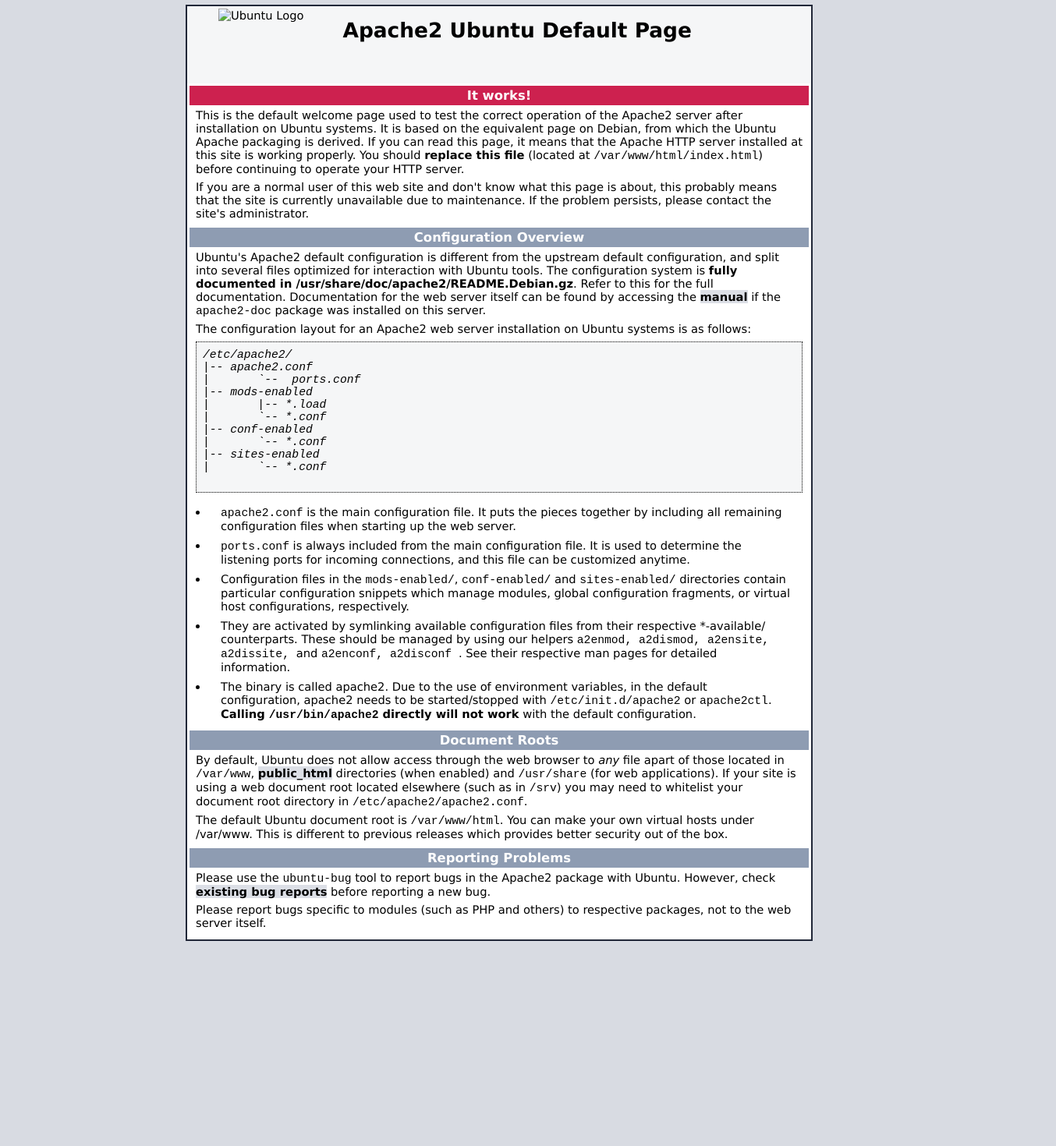
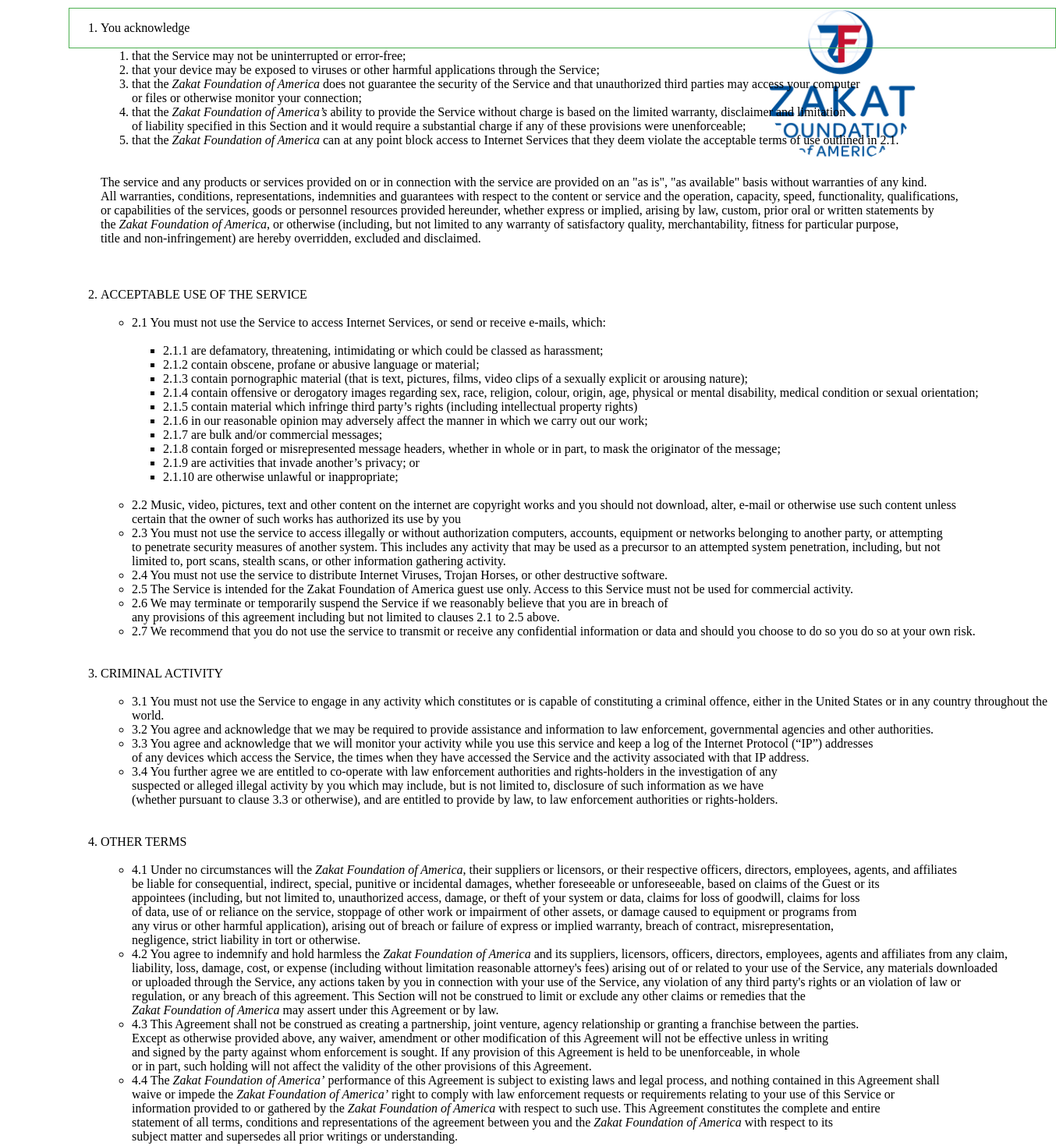
Before and after one commit to ZFA22/ZFA1, a plain HTML site: page index.html in a window 1280 px wide. Shown: the top 1470 px of the page at 78% size, 1354 px wide, since content can reach past the window. Before the commit the page ends 1216 px from the top, so only its background shows below. Drawn offline with Linux system fonts and the light colour scheme.

Commit message:
adding all

```diff
--- a/index.html
+++ b/index.html
@@ -1,374 +1,100 @@
+<!DOCTYPE html>
+<html lang="en">
 
-<!DOCTYPE html PUBLIC "-//W3C//DTD XHTML 1.0 Transitional//EN" "http://www.w3.org/TR/xhtml1/DTD/xhtml1-transitional.dtd">
-<html xmlns="http://www.w3.org/1999/xhtml">
-  <!--
-    Modified from the Debian original for Ubuntu
-    Last updated: 2016-11-16
-    See: https://launchpad.net/bugs/1288690
-  -->
-  <head>
-    <meta http-equiv="Content-Type" content="text/html; charset=UTF-8" />
-    <title>Apache2 Ubuntu Default Page: It works</title>
-    <style type="text/css" media="screen">
-  * {
-    margin: 0px 0px 0px 0px;
-    padding: 0px 0px 0px 0px;
-  }
-
-  body, html {
-    padding: 3px 3px 3px 3px;
-
-    background-color: #D8DBE2;
-
-    font-family: Verdana, sans-serif;
-    font-size: 11pt;
-    text-align: center;
-  }
-
-  div.main_page {
-    position: relative;
-    display: table;
-
-    width: 800px;
-
-    margin-bottom: 3px;
-    margin-left: auto;
-    margin-right: auto;
-    padding: 0px 0px 0px 0px;
-
-    border-width: 2px;
-    border-color: #212738;
-    border-style: solid;
-
-    background-color: #FFFFFF;
-
-    text-align: center;
-  }
-
-  div.page_header {
-    height: 99px;
-    width: 100%;
-
-    background-color: #F5F6F7;
-  }
-
-  div.page_header span {
-    margin: 15px 0px 0px 50px;
-
-    font-size: 180%;
-    font-weight: bold;
-  }
-
-  div.page_header img {
-    margin: 3px 0px 0px 40px;
-
-    border: 0px 0px 0px;
-  }
-
-  div.table_of_contents {
-    clear: left;
-
-    min-width: 200px;
-
-    margin: 3px 3px 3px 3px;
-
-    background-color: #FFFFFF;
-
-    text-align: left;
-  }
-
-  div.table_of_contents_item {
-    clear: left;
-
-    width: 100%;
-
-    margin: 4px 0px 0px 0px;
-
-    background-color: #FFFFFF;
-
-    color: #000000;
-    text-align: left;
-  }
-
-  div.table_of_contents_item a {
-    margin: 6px 0px 0px 6px;
-  }
-
-  div.content_section {
-    margin: 3px 3px 3px 3px;
-
-    background-color: #FFFFFF;
-
-    text-align: left;
-  }
-
-  div.content_section_text {
-    padding: 4px 8px 4px 8px;
-
-    color: #000000;
-    font-size: 100%;
-  }
-
-  div.content_section_text pre {
-    margin: 8px 0px 8px 0px;
-    padding: 8px 8px 8px 8px;
-
-    border-width: 1px;
-    border-style: dotted;
-    border-color: #000000;
-
-    background-color: #F5F6F7;
-
-    font-style: italic;
-  }
-
-  div.content_section_text p {
-    margin-bottom: 6px;
-  }
-
-  div.content_section_text ul, div.content_section_text li {
-    padding: 4px 8px 4px 16px;
-  }
-
-  div.section_header {
-    padding: 3px 6px 3px 6px;
-
-    background-color: #8E9CB2;
-
-    color: #FFFFFF;
-    font-weight: bold;
-    font-size: 112%;
-    text-align: center;
-  }
-
-  div.section_header_red {
-    background-color: #CD214F;
-  }
-
-  div.section_header_grey {
-    background-color: #9F9386;
-  }
-
-  .floating_element {
-    position: relative;
-    float: left;
-  }
-
-  div.table_of_contents_item a,
-  div.content_section_text a {
-    text-decoration: none;
-    font-weight: bold;
-  }
-
-  div.table_of_contents_item a:link,
-  div.table_of_contents_item a:visited,
-  div.table_of_contents_item a:active {
-    color: #000000;
-  }
-
-  div.table_of_contents_item a:hover {
-    background-color: #000000;
-
-    color: #FFFFFF;
-  }
-
-  div.content_section_text a:link,
-  div.content_section_text a:visited,
-   div.content_section_text a:active {
-    background-color: #DCDFE6;
-
-    color: #000000;
-  }
-
-  div.content_section_text a:hover {
-    background-color: #000000;
-
-    color: #DCDFE6;
-  }
-
-  div.validator {
-  }
-    </style>
-  </head>
-  <body>
-    <div class="main_page">
-      <div class="page_header floating_element">
-        <img src="/icons/ubuntu-logo.png" alt="Ubuntu Logo" class="floating_element"/>
-        <span class="floating_element">
-          Apache2 Ubuntu Default Page
-        </span>
-      </div>
-<!--      <div class="table_of_contents floating_element">
-        <div class="section_header section_header_grey">
-          TABLE OF CONTENTS
-        </div>
-        <div class="table_of_contents_item floating_element">
-          <a href="#about">About</a>
-        </div>
-        <div class="table_of_contents_item floating_element">
-          <a href="#changes">Changes</a>
-        </div>
-        <div class="table_of_contents_item floating_element">
-          <a href="#scope">Scope</a>
-        </div>
-        <div class="table_of_contents_item floating_element">
-          <a href="#files">Config files</a>
-        </div>
-      </div>
--->
-      <div class="content_section floating_element">
+    <head>
+        <title>Policy</title>
+        <link rel="stylesheet" type="text/css" href="style.css">
+    </head>
 
 
-        <div class="section_header section_header_red">
-          <div id="about"></div>
-          It works!
-        </div>
-        <div class="content_section_text">
-          <p>
-                This is the default welcome page used to test the correct
-                operation of the Apache2 server after installation on Ubuntu systems.
-                It is based on the equivalent page on Debian, from which the Ubuntu Apache
-                packaging is derived.
-                If you can read this page, it means that the Apache HTTP server installed at
-                this site is working properly. You should <b>replace this file</b> (located at
-                <tt>/var/www/html/index.html</tt>) before continuing to operate your HTTP server.
-          </p>
-
-
-          <p>
-                If you are a normal user of this web site and don't know what this page is
-                about, this probably means that the site is currently unavailable due to
-                maintenance.
-                If the problem persists, please contact the site's administrator.
-          </p>
-
-        </div>
-        <div class="section_header">
-          <div id="changes"></div>
-                Configuration Overview
-        </div>
-        <div class="content_section_text">
-          <p>
-                Ubuntu's Apache2 default configuration is different from the
-                upstream default configuration, and split into several files optimized for
-                interaction with Ubuntu tools. The configuration system is
-                <b>fully documented in
-                /usr/share/doc/apache2/README.Debian.gz</b>. Refer to this for the full
-                documentation. Documentation for the web server itself can be
-                found by accessing the <a href="/manual">manual</a> if the <tt>apache2-doc</tt>
-                package was installed on this server.
-
-          </p>
-          <p>
-                The configuration layout for an Apache2 web server installation on Ubuntu systems is as follows:
-          </p>
-          <pre>
-/etc/apache2/
-|-- apache2.conf
-|       `--  ports.conf
-|-- mods-enabled
-|       |-- *.load
-|       `-- *.conf
-|-- conf-enabled
-|       `-- *.conf
-|-- sites-enabled
-|       `-- *.conf
-          </pre>
-          <ul>
-                        <li>
-                           <tt>apache2.conf</tt> is the main configuration
-                           file. It puts the pieces together by including all remaining configuration
-                           files when starting up the web server.
-                        </li>
-
-                        <li>
-                           <tt>ports.conf</tt> is always included from the
-                           main configuration file. It is used to determine the listening ports for
-                           incoming connections, and this file can be customized anytime.
-                        </li>
-
-                        <li>
-                           Configuration files in the <tt>mods-enabled/</tt>,
-                           <tt>conf-enabled/</tt> and <tt>sites-enabled/</tt> directories contain
-                           particular configuration snippets which manage modules, global configuration
-                           fragments, or virtual host configurations, respectively.
-                        </li>
-
-                        <li>
-                           They are activated by symlinking available
-                           configuration files from their respective
-                           *-available/ counterparts. These should be managed
-                           by using our helpers
-                           <tt>
-                                a2enmod,
-                                a2dismod,
-                           </tt>
-                           <tt>
-                                a2ensite,
-                                a2dissite,
-                            </tt>
-                                and
-                           <tt>
-                                a2enconf,
-                                a2disconf
-                           </tt>. See their respective man pages for detailed information.
-                        </li>
-
-                        <li>
-                           The binary is called apache2. Due to the use of
-                           environment variables, in the default configuration, apache2 needs to be
-                           started/stopped with <tt>/etc/init.d/apache2</tt> or <tt>apache2ctl</tt>.
-                           <b>Calling <tt>/usr/bin/apache2</tt> directly will not work</b> with the
-                           default configuration.
-                        </li>
-          </ul>
-        </div>
-
-        <div class="section_header">
-            <div id="docroot"></div>
-                Document Roots
-        </div>
-
-        <div class="content_section_text">
-            <p>
-                By default, Ubuntu does not allow access through the web browser to
-                <em>any</em> file apart of those located in <tt>/var/www</tt>,
-                <a href="http://httpd.apache.org/docs/2.4/mod/mod_userdir.html" rel="nofollow">public_html</a>
-                directories (when enabled) and <tt>/usr/share</tt> (for web
-                applications). If your site is using a web document root
-                located elsewhere (such as in <tt>/srv</tt>) you may need to whitelist your
-                document root directory in <tt>/etc/apache2/apache2.conf</tt>.
-            </p>
-            <p>
-                The default Ubuntu document root is <tt>/var/www/html</tt>. You
-                can make your own virtual hosts under /var/www. This is different
-                to previous releases which provides better security out of the box.
-            </p>
-        </div>
-
-        <div class="section_header">
-          <div id="bugs"></div>
-                Reporting Problems
-        </div>
-        <div class="content_section_text">
-          <p>
-                Please use the <tt>ubuntu-bug</tt> tool to report bugs in the
-                Apache2 package with Ubuntu. However, check <a
-                href="https://bugs.launchpad.net/ubuntu/+source/apache2"
-                rel="nofollow">existing bug reports</a> before reporting a new bug.
-          </p>
-          <p>
-                Please report bugs specific to modules (such as PHP and others)
-                to respective packages, not to the web server itself.
-          </p>
-        </div>
+    <img src="images/Vertical Stacked Logo.jpg" alt="Vertical%20Stacked%20Logo" width="200" height="200" border-radius: %>
 
 
 
 
-      </div>
+
+    <body>
+        <div style = "position:relative; left:80px; top:2px;">
+
+
+
+        <ol>
+        <li>You acknowledge <br><br>
+
+
+            <ol>
+            <li>that the Service may not be uninterrupted or error-free;</li>
+            <li>that your device may be exposed to viruses or other harmful applications through the Service;</li>
+                <li>that the <em>Zakat Foundation of America</em> does not guarantee the security of the Service and that unauthorized third parties may access your computer<br>or files or otherwise monitor your connection;</li>
+            <li>that the <em>Zakat Foundation of America’s</em> ability to provide the Service without charge is based on the limited warranty, disclaimer and limitation<br>of liability specified in this Section and it would require a substantial charge if any of these provisions were unenforceable;</li>
+            <li>that the <em>Zakat Foundation of America</em> can at any point block access to Internet Services that they deem violate the acceptable terms of use outlined in 2.1.</li>
+
+            </ol>
+
+        </li>
+
+            <br><br>
+
+    The service and any products or services provided on or in connection with the service are provided on an "as is", "as available" basis without warranties of any kind.<br>All warranties, conditions, representations, indemnities and guarantees with respect to the content or service and the operation, capacity, speed, functionality, qualifications,<br>or capabilities of the services, goods or personnel resources provided hereunder, whether express or implied, arising by law, custom, prior oral or written statements by<br>the <em>Zakat Foundation of America</em>, or otherwise (including, but not limited to any warranty of satisfactory quality, merchantability, fitness for particular purpose,<br>title and non-infringement) are hereby overridden, excluded and disclaimed.
+            <br><br><br><br>
+
+        <li>ACCEPTABLE USE OF THE SERVICE<br><br>
+            <ul>
+                <li>2.1 You must not use the Service to access Internet Services, or send or receive e-mails, which: <br><br>
+
+                    <ul>
+                        <li>2.1.1 are defamatory, threatening, intimidating or which could be classed as harassment;</li>
+                        <li>2.1.2 contain obscene, profane or abusive language or material; </li>
+                        <li>2.1.3 contain pornographic material (that is text, pictures, films, video clips of a sexually explicit or arousing nature); </li>
+                        <li>2.1.4 contain offensive or derogatory images regarding sex, race, religion, colour, origin, age, physical or mental disability, medical condition or sexual orientation;</li>
+                        <li>2.1.5 contain material which infringe third party’s rights (including intellectual property rights)</li>
+                        <li>2.1.6 in our reasonable opinion may adversely affect the manner in which we carry out our work;</li>
+                        <li>2.1.7 are bulk and/or commercial messages;</li>
+                        <li>2.1.8 contain forged or misrepresented message headers, whether in whole or in part, to mask the originator of the message;</li>
+                        <li>2.1.9 are activities that invade another’s privacy; or</li>
+                        <li>2.1.10 are otherwise unlawful or inappropriate;</li>
+                    </ul>
+                     <br>
+                </li>
+
+                <li>2.2 Music, video, pictures, text and other content on the internet are copyright works and you should not download, alter, e-mail or otherwise use such content unless<br>certain that the owner of such works has authorized its use by you</li>
+                <li>2.3 You must not use the service to access illegally or without authorization computers, accounts, equipment or networks belonging to another party, or attempting<br>to penetrate security measures of another system. This includes any activity that may be used as a precursor to an attempted system penetration, including, but not<br>limited to, port scans, stealth scans, or other information gathering activity.</li>
+                <li>2.4 You must not use the service to distribute Internet Viruses, Trojan Horses, or other destructive software.</li>
+                <li>2.5 The Service is intended for the Zakat Foundation of America guest use only. Access to this Service must not be used for commercial activity.</li>
+                <li>2.6 We may terminate or temporarily suspend the Service if we reasonably believe that you are in breach of<br>any provisions of this agreement including but not limited to clauses 2.1 to 2.5 above.</li>
+                <li>2.7 We recommend that you do not use the service to transmit or receive any confidential information or data and should you choose to do so you do so at your own risk.</li>
+
+            </ul>
+            <br><br>
+        <li>CRIMINAL ACTIVITY
+             <br><br>
+                <ul>
+
+                    <li>3.1 You must not use the Service to engage in any activity which constitutes or is capable of constituting a criminal offence, either in the United States or in any country throughout the world.</li>
+                    <li>3.2 You agree and acknowledge that we may be required to provide assistance and information to law enforcement, governmental agencies and other authorities.</li>
+                    <li>3.3 You agree and acknowledge that we will monitor your activity while you use this service and keep a log of the Internet Protocol (“IP”) addresses<br>of any devices which access the Service, the times when they have accessed the Service and the activity associated with that IP address.</li>
+                    <li>3.4 You further agree we are entitled to co-operate with law enforcement authorities and rights-holders in the investigation of any<br>suspected or alleged illegal activity by you which may include, but is not limited to, disclosure of such information as we have<br>(whether pursuant to clause 3.3 or otherwise), and are entitled to provide by law, to law enforcement authorities or rights-holders.</li>
+
+                </ul>
+             <br><br>
+        </li>
+        <li>OTHER TERMS
+        <br><br>
+            <ul>
+                <li>4.1 Under no circumstances will the <em>Zakat Foundation of America</em>, their suppliers or licensors, or their respective officers, directors, employees, agents, and affiliates<br>be liable for consequential, indirect, special, punitive or incidental damages, whether foreseeable or unforeseeable, based on claims of the Guest or its<br>appointees (including, but not limited to, unauthorized access, damage, or theft of your system or data, claims for loss of goodwill, claims for loss<br>of data, use of or reliance on the service, stoppage of other work or impairment of other assets, or damage caused to equipment or programs from<br>any virus or other harmful application), arising out of breach or failure of express or implied warranty, breach of contract, misrepresentation,<br>negligence, strict liability in tort or otherwise.</li>
+                <li>4.2 You agree to indemnify and hold harmless the <em>Zakat Foundation of America</em> and its suppliers, licensors, officers, directors, employees, agents and affiliates from any claim,<br>liability, loss, damage, cost, or expense (including without limitation reasonable attorney's fees) arising out of or related to your use of the Service, any materials downloaded<br>or uploaded through the Service, any actions taken by you in connection with your use of the Service, any violation of any third party's rights or an violation of law or<br>regulation, or any breach of this agreement. This Section will not be construed to limit or exclude any other claims or remedies that the<br><em>Zakat Foundation of America</em> may assert under this Agreement or by law.</li>
+                <li>4.3 This Agreement shall not be construed as creating a partnership, joint venture, agency relationship or granting a franchise between the parties.<br>Except as otherwise provided above, any waiver, amendment or other modification of this Agreement will not be effective unless in writing<br>and signed by the party against whom enforcement is sought. If any provision of this Agreement is held to be unenforceable, in whole<br>or in part, such holding will not affect the validity of the other provisions of this Agreement.</li>
+                <li>4.4 The <em>Zakat Foundation of America’</em> performance of this Agreement is subject to existing laws and legal process, and nothing contained in this Agreement shall<br>waive or impede the <em>Zakat Foundation of America’</em> right to comply with law enforcement requests or requirements relating to your use of this Service or<br>information provided to or gathered by the <em>Zakat Foundation of America</em> with respect to such use. This Agreement constitutes the complete and entire<br>statement of all terms, conditions and representations of the agreement between you and the <em>Zakat Foundation of America</em> with respect to its<br>subject matter and supersedes all prior writings or understanding.</li>
+            </ul>
+        </li>
+
+        </ol>
+        <br>
+        <br>
+
+    By agreeing to the terms of service, I confirm that I accept these terms and conditions as the basis of my use of the wireless internet access provided.<br>
+        <br>
+        <br>
     </div>
-    <div class="validator">
-    </div>
-  </body>
+    </body>
 </html>
--- /dev/null
+++ b/style.css
@@ -0,0 +1,11 @@
+img {
+    border-radius: 75%;
+    position: absolute;
+    right: 100px;
+}
+
+div {
+    height: 50px;
+    width: 100%;
+    border: 1px solid #4CAF50;
+}
```
Also changed, not shown: images/Vertical Stacked Logo.jpg (added), images/cat.jpg (added).
